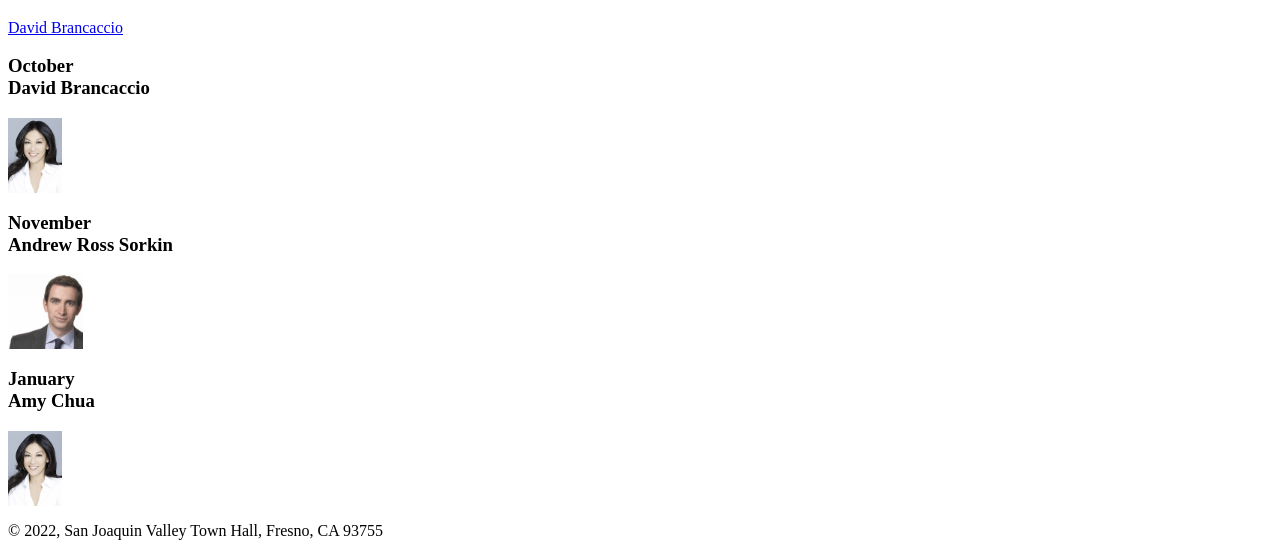
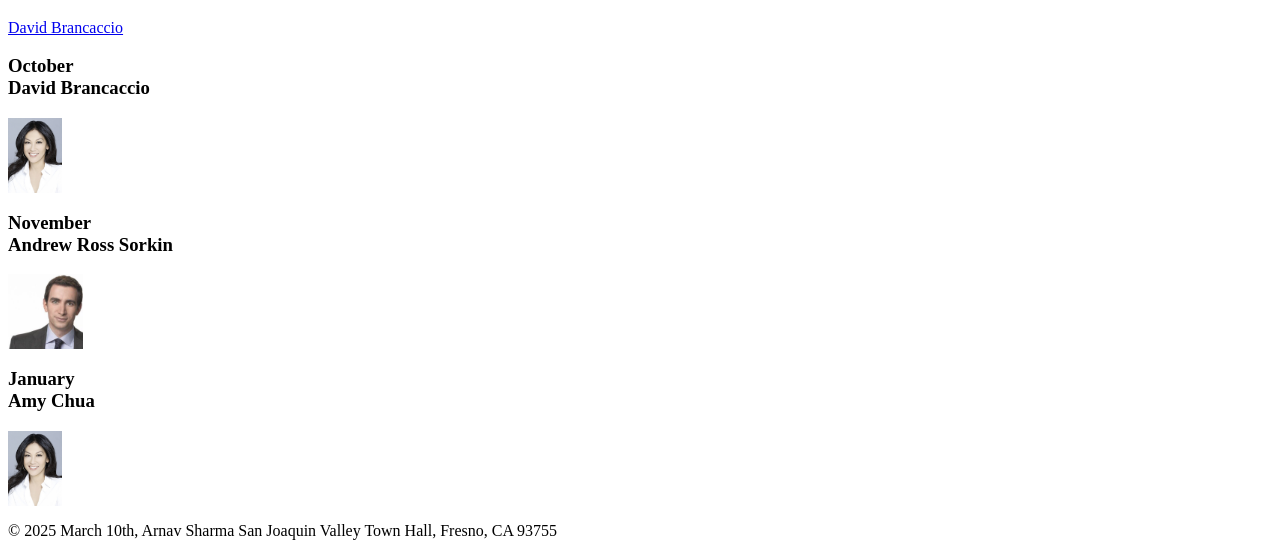
Before and after one commit to arnavsharma30/A05, a plain HTML site: page index.html in a window 1280 px wide. Shown: the part 500-1056 px from the top of the page. Drawn offline with Linux system fonts and the light colour scheme.

Commit message:
Update index.html

```diff
--- a/index.html
+++ b/index.html
@@ -41,7 +41,7 @@
         </a>
     </main>
     <footer>
-        <p>&copy; 2022, San Joaquin Valley Town Hall, Fresno, CA 93755</p>
+        <p>&copy; 2025 March 10th, Arnav Sharma San Joaquin Valley Town Hall, Fresno, CA 93755</p>
     </footer>
 </body>
 </html>
```
